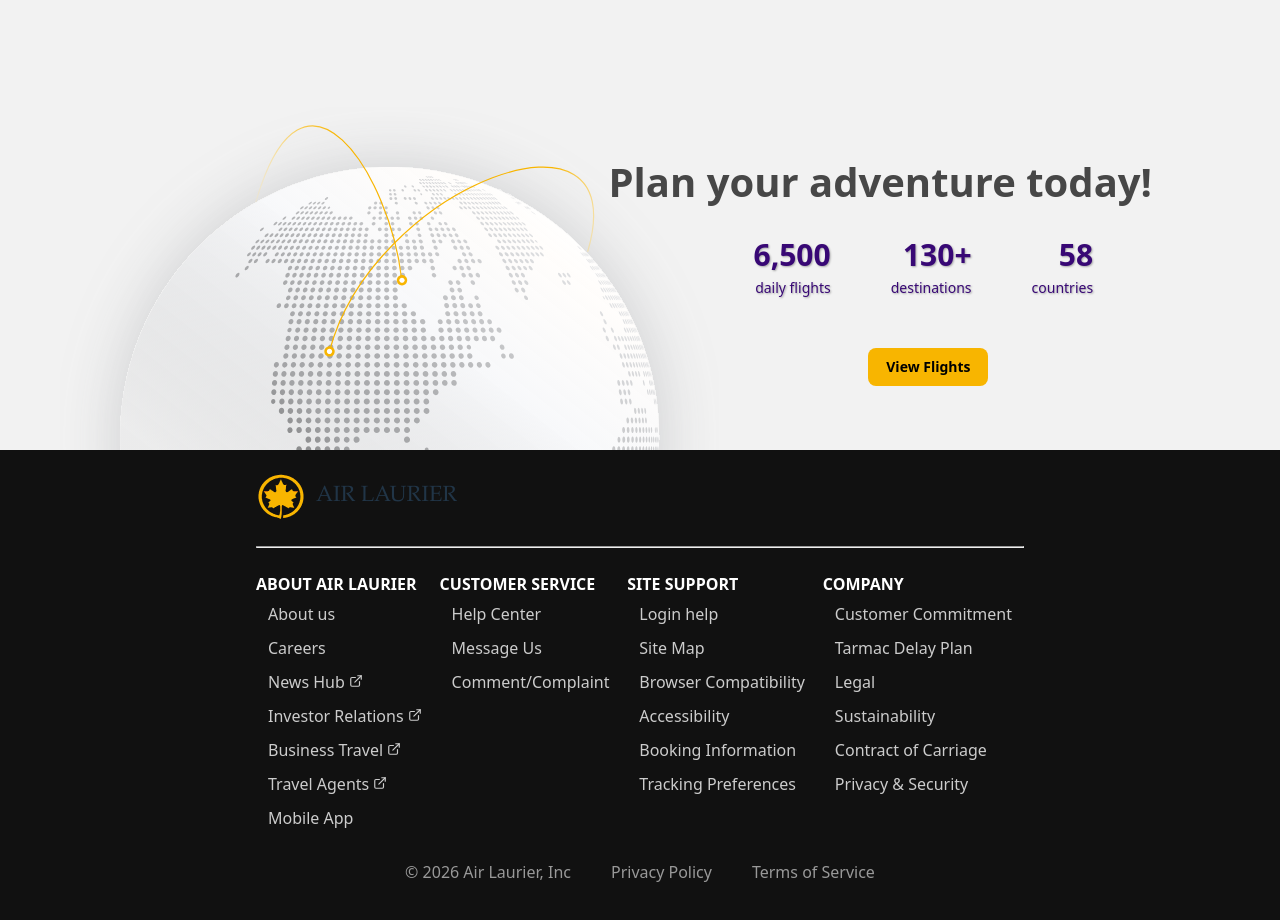
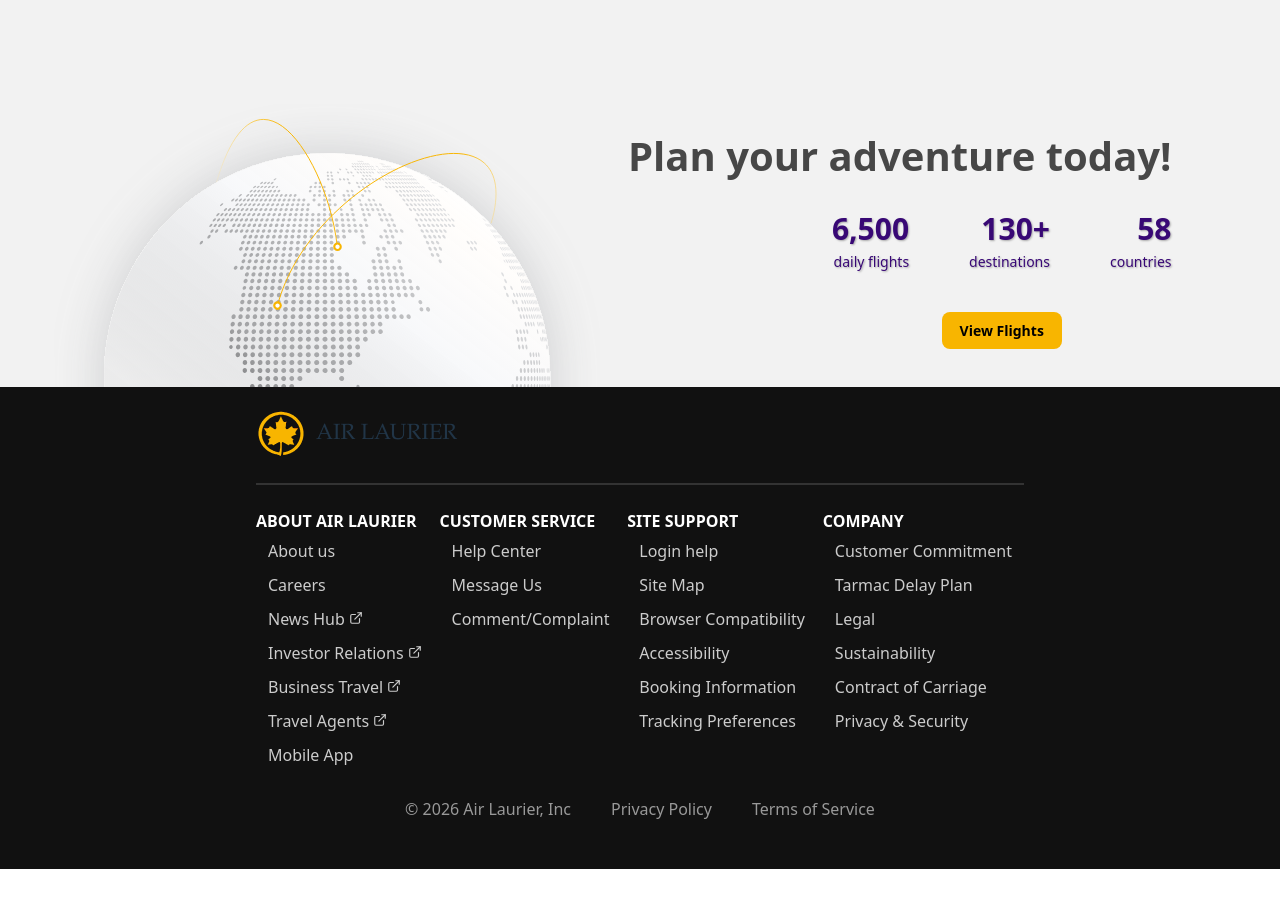
Before and after one commit to Faruk-Genc/CP317D-Group-18-Airline-Flight-Reservation-System, a React (Vite) app in the folder frontend/: page / in a window 1280 px wide. Shown: the part 1340-2260 px from the top of the page. After the commit the page ends 2209 px from the top, so only its background shows below. Built offline with nearby package versions, Linux system fonts and the light colour scheme; no server answers.

Commit message:
CSS tweaks

```diff
--- a/frontend/src/components/FlightCard/FlightCardSelection.jsx
+++ b/frontend/src/components/FlightCard/FlightCardSelection.jsx
@@ -1,6 +1,7 @@
 import { useState, useEffect, useRef } from "react";
 import airportsData from "../../../../scripts/flightgenerator/data/airports.json";
 import countriesData from "../../../../scripts/flightgenerator/data/countries.json";
+import { useLang } from "../../context/LangContext";
 import styles from "./FlightCardSelection.module.css";
 
 export default function FlightCardSelection({ onSelect }) {
@@ -10,6 +11,7 @@ export default function FlightCardSelection({ onSelect }) {
   const [active, setActive] = useState(false);
   const [selected, setSelected] = useState(null);
   const inputRef = useRef(null);
+  const { en } = useLang();
 
   useEffect(() => {
     if (!query.trim()) {
@@ -74,7 +76,7 @@ export default function FlightCardSelection({ onSelect }) {
         ref={inputRef}
         className={styles.input}
         type="text"
-        placeholder="Search airport, city, or country"
+        placeholder= {en ? "Search airport, city, or country": "Rechercher un aéroport, une ville ou un pays"}
         value={selected?.isCountry ? selected.origin_country : query}
         onChange={(e) => {
           setQuery(e.target.value);
--- a/frontend/src/components/HeroComponents/HeroMessage.jsx
+++ b/frontend/src/components/HeroComponents/HeroMessage.jsx
@@ -17,6 +17,7 @@ export default function HeroMessage() {
             {en ? (<>Plan your adventure today!</>) : (<>Planifiez votre aventure <br/>dès aujourd'hui !</>)}
           </div>
 
+          <div className={styles.statsGroup}>
             <div className={styles.stats}>
               <div className={styles.heading}>
                 6,500
@@ -24,12 +25,14 @@ export default function HeroMessage() {
                   {en ? "daily flights" : "vols quotidiens"}
                 </div>
               </div>
+
               <div className={styles.heading}>
                 130+
                 <div className={styles.sub}>
                   {en ? "destinations" : "destinations"}
                 </div>
               </div>
+
               <div className={styles.heading}>
                 58
                 <div className={styles.sub}>
@@ -42,6 +45,8 @@ export default function HeroMessage() {
               {en ? "View Flights" : "Voir les vols"}
             </button>
           </div>
+
+        </div>
       </div>
     </div>
   );
--- a/frontend/src/components/HeroComponents/HeroMessage.module.css
+++ b/frontend/src/components/HeroComponents/HeroMessage.module.css
@@ -13,22 +13,21 @@
   color: #380875;
   text-shadow: 1px 1px 2px rgba(0,0,0,0.3);
 }
-
+.text {
+  display: flex;
+  flex-direction: column;
+  align-items: flex-end;
+}
 .call {
+  text-align: right;
   font-weight: bolder;
   padding-bottom: 20px;
-  margin-left: -145px;
   font-size: 40px;
   white-space: nowrap;
   overflow: visible;
   transition: all 0.5s ease;
   color: #474747;
   text-shadow: none;
-}
-
-.call.french {
-  text-align: right;
-  margin-right: 50px;
 }
 
 .heading {
@@ -43,9 +42,14 @@
   transition: all 0.5s ease;
 }
 
+.statsGroup {
+  display: flex;
+  flex-direction: column;
+  align-items: center;
+}
+
 .stats {
   display: flex;
-  margin-right: 50px;
   gap: 60px;
   align-items: center;
   transition: all 0.5s ease;
@@ -64,9 +68,8 @@
 }
 
 .button {
-  margin-top: 50px;
+  margin-top: 40px;
   background-color: #f8b500;
-  margin-left: 115px;
   font-size: 14px;
   font-weight: 600;
   transition: all 0.5s ease;
@@ -94,6 +97,7 @@
 
     .text {
         margin-right: 0;
+        align-items: center;
         text-align: center;
         transition: all 0.5s ease;
     }
--- a/frontend/src/components/Nav/Footer.jsx
+++ b/frontend/src/components/Nav/Footer.jsx
@@ -13,7 +13,7 @@ export default function Footer() {
           <img src={logo} alt="Airline Logo" style={{ width: "50px" }}/> AIR LAURIER
         </div>
         <br/>
-        <hr style={{ color: "#333" }}/>
+        <hr style={{ border: "none", borderTop: "2px solid #333"}} />
         <br/>
 
         <nav className={styles.columns}>
--- a/frontend/src/components/Nav/Navbar.module.css
+++ b/frontend/src/components/Nav/Navbar.module.css
@@ -1,5 +1,5 @@
 .bar {
-     margin: 0;
+    margin: 0;
     top: 0;
     padding: 0 10px;
     width: 100vw;
@@ -16,6 +16,7 @@
 }
 
 .brand {
+    margin-left: 10px;
     display: flex;
     align-items: center;
     gap: 10px;
@@ -90,6 +91,7 @@
 }
 
 .signIn {
+    margin-right: 20px;
     background-color: #eee;
     padding: 10px 20px;
     border-radius: 20px;
```
Lines whose indentation alone changed are shown as unchanged.
